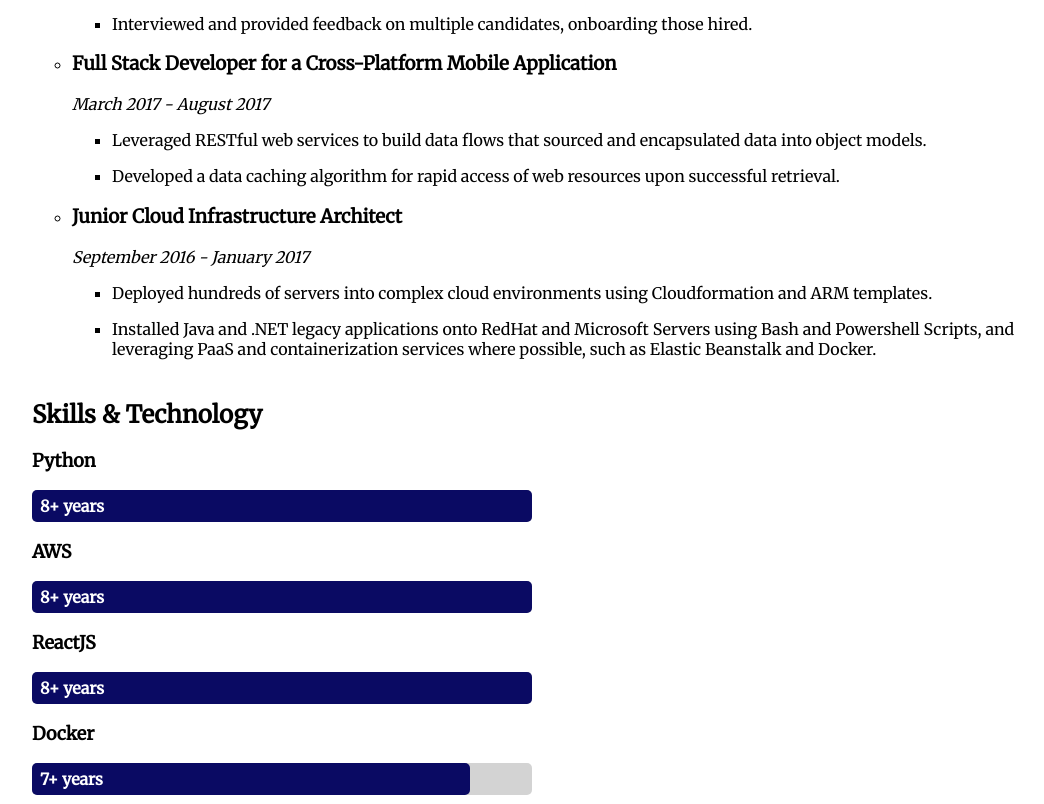
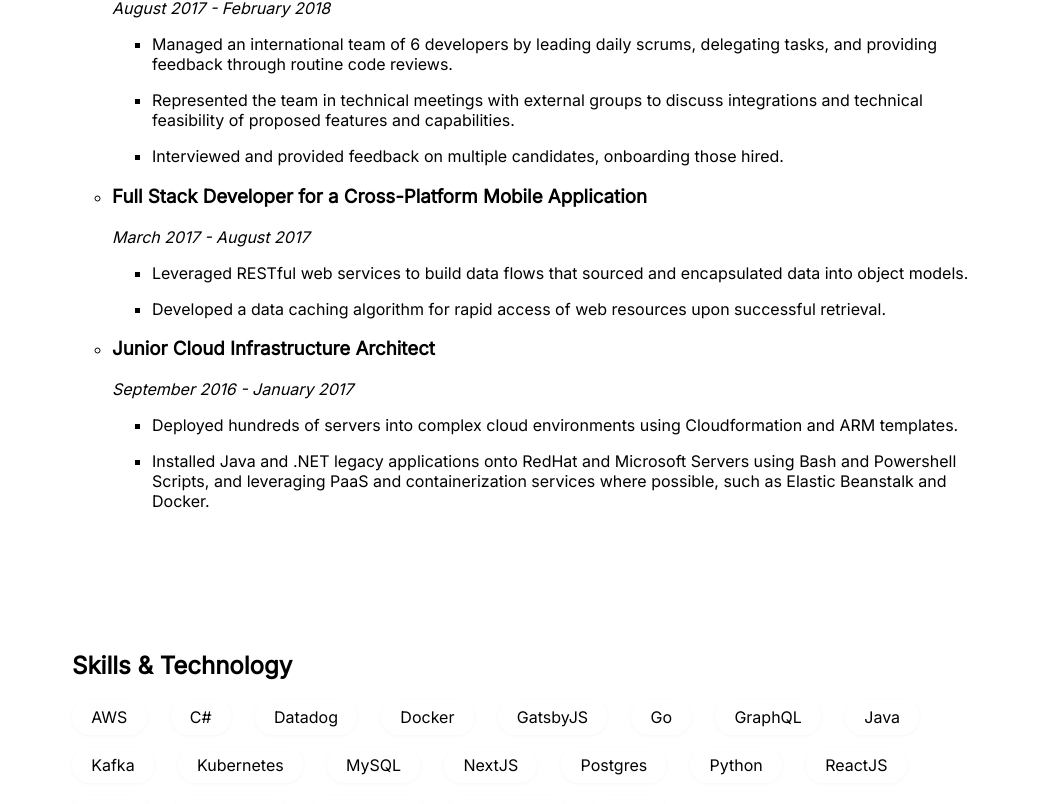
Before and after one commit to aradmargalit/portfolio, a Next.js app: page /resume in a window 1280 px wide. Shown: the part 1979-2783 px from the top of the page, without its empty margins (108-1152 px from the left). Built offline with nearby package versions, Linux system fonts and the light colour scheme.

Commit message:
checkpoint 2

```diff
--- a/package.json
+++ b/package.json
@@ -12,6 +12,7 @@
     "lint:fix": "next lint --fix"
   },
   "dependencies": {
+    "@fontsource/inter": "^5.2.6",
     "@fontsource/merriweather": "^5.2.9",
     "@react-icons/all-files": "^4.1.0",
     "next": "^15.3.3",
@@ -22,8 +23,8 @@
     "@next/eslint-plugin-next": "^15.3.3",
     "@types/node": "^24.0.1",
     "@types/react": "^19.1.8",
+    "@typescript-eslint/eslint-plugin": "^8.34.0",
     "@typescript-eslint/parser": "^8.34.0",
-    "@typescript-eslint/eslint-plugin": "^8.34.0",
     "eslint": "^9.28.0",
     "eslint-config-next": "^15.3.3",
     "eslint-config-prettier": "^10.1.5",
--- a/src/app/layout.tsx
+++ b/src/app/layout.tsx
@@ -1,6 +1,7 @@
 'use client';
 
 import React, { useEffect, useState } from 'react';
+import '@fontsource/inter';
 
 function ThemeToggle() {
   // Use undefined as initial state to avoid SSR mismatch
--- a/src/app/page.scss
+++ b/src/app/page.scss
@@ -30,8 +30,12 @@
 html, body {
   background: var(--color-bg);
   color: var(--color-text);
-  font-family: 'Inter', 'Merriweather', serif;
+  font-family: 'Inter', 'Segoe UI', 'Roboto', 'Helvetica Neue', Arial, sans-serif;
   transition: background 0.2s, color 0.2s;
+}
+
+.landing h1, .landing h3, .landing p, .landing .resume-link, .landing .socials, .landing {
+  font-family: 'Inter', 'Segoe UI', 'Roboto', 'Helvetica Neue', Arial, sans-serif;
 }
 
 a {
@@ -127,7 +131,7 @@ a:hover {
   }
 
   h1 {
-    font-family: 'Merriweather', serif;
+    font-family: 'Inter', 'Segoe UI', 'Roboto', 'Helvetica Neue', Arial, sans-serif;
     font-size: 3rem;
     font-weight: 800;
     margin-bottom: 0.5em;
--- a/src/app/resume/page.scss
+++ b/src/app/resume/page.scss
@@ -2,18 +2,95 @@
 
 .resume {
   @include constants.page-styles;
+  font-family: 'Inter', 'Segoe UI', 'Roboto', 'Helvetica Neue', Arial, sans-serif;
+  color: var(--color-text);
 
   &__header {
     display: flex;
     justify-content: left;
     align-items: center;
+    margin-bottom: 2.5rem;
 
     a {
       margin-right: 2em;
+      color: var(--color-primary);
+      transition: color 0.2s;
+      &:hover {
+        color: var(--color-link-hover);
+      }
+    }
+    h1 {
+      font-size: 2.5rem;
+      font-weight: 800;
+      letter-spacing: -1px;
+      margin: 0;
     }
   }
 
+  &__content {
+    display: flex;
+    flex-direction: column;
+    gap: 2.5rem;
+  }
+
+  .section.card {
+    background: var(--color-card);
+    border-radius: 1.5rem;
+    box-shadow: var(--shadow-card);
+    padding: 2rem 2.5rem;
+    min-width: 320px;
+    margin-top: 0;
+    transition: box-shadow 0.2s;
+    h2 {
+      font-size: 1.5rem;
+      font-weight: 700;
+      margin-bottom: 1.2rem;
+      color: var(--color-primary);
+      font-family: inherit;
+    }
+  }
+
+  .education.section.card {
+    width: auto;
+    max-width: none;
+    min-width: 320px;
+    padding: 2rem 2.5rem;
+    font-size: 1rem;
+    margin-bottom: 0;
+    margin-top: 0;
+  }
+
+  .skills.section.card {
+    padding: 2rem 2.5rem;
+    font-size: 1rem;
+    min-width: 320px;
+    max-width: none;
+    flex: 1 1 320px;
+    background: var(--color-card);
+    color: var(--color-text);
+    box-shadow: var(--shadow-card);
+    border: none;
+  }
+  .skills.section.card h2 {
+    color: var(--color-primary);
+    font-size: 1.5rem;
+    margin-bottom: 1.2rem;
+  }
+  .skills.section.card ul, .skills.section.card li {
+    color: var(--color-text);
+  }
+
   .section {
-    margin-top: 5vh;
+    margin-top: 0;
   }
 }
+
+@media (max-width: 900px) {
+  .resume__content {
+    flex-direction: column;
+    gap: 1.5rem;
+  }
+  .resume .section.card {
+    padding: 1.2rem 1rem;
+  }
+}
--- a/src/app/resume/page.tsx
+++ b/src/app/resume/page.tsx
@@ -1,4 +1,4 @@
-import '@fontsource/merriweather';
+import '@fontsource/inter';
 import './page.scss';
 
 import { IoMdArrowBack } from '@react-icons/all-files/io/IoMdArrowBack';
@@ -19,18 +19,19 @@ function Resume() {
         </Link>
         <h1>Résumé</h1>
       </div>
-
-      <div className="education section">
+      <div className="resume__content">
+        <div className="education section card">
           <h2>Education</h2>
           <EducationView education={education} />
         </div>
-      <div className="companies section">
+        <div className="companies section card">
           <h2>Work Experience</h2>
           <CompanyList companies={companies} />
         </div>
-      <div className="skills section">
+        <div className="skills section card">
           <h2>Skills & Technology</h2>
           <SkillList skills={skills} />
+        </div>
       </div>
     </div>
   );
--- a/src/components/SkillList/SkillList.scss
+++ b/src/components/SkillList/SkillList.scss
@@ -54,3 +54,24 @@
     }
   }
 }
+
+.skill-list__simple {
+  display: flex;
+  flex-wrap: wrap;
+  gap: 0.75rem 1.5rem;
+  list-style: none;
+  padding: 0;
+  margin: 0;
+}
+
+.skill-list__item {
+  background: var(--color-bg-alt);
+  color: var(--color-primary);
+  border-radius: 999px;
+  padding: 0.5em 1.2em;
+  font-size: 1rem;
+  font-weight: 500;
+  box-shadow: 0 1px 4px 0 rgba(0, 0, 0, 0.04);
+  border: 1px solid var(--color-border);
+  transition: background 0.2s, color 0.2s;
+}
--- a/src/components/SkillList/SkillList.tsx
+++ b/src/components/SkillList/SkillList.tsx
@@ -2,7 +2,7 @@
 
 import './SkillList.scss';
 
-import React, { useEffect, useMemo, useState } from 'react';
+import React, { useMemo } from 'react';
 
 import { Skill } from '../../types';
 
@@ -10,49 +10,17 @@ interface SkillListProps {
   skills: Skill[];
 }
 
-interface SkillWithYOE extends Skill {
-  yearsOfExperience: number;
-}
-
-function SkillView({ skillData, max }: { skillData: SkillWithYOE; max: number }) {
-  const { skill, yearsOfExperience } = skillData;
-
-  // In order to get a fancy little animation, each of these starts at 0
-  // and changes to its real value on mount
-  const [width, setWidth] = useState<number>(0);
-  useEffect(() => {
-    setWidth(yearsOfExperience * 100);
-  }, [yearsOfExperience]);
-
-  return (
-    <li>
-      <div className="skill">
-        <p className="skill__title">{skill}</p>
-        <div className="skill__container">
-          <div className="skill__progress" style={{ width: `${width / max}%` }}>
-            <span className="skill__label">{yearsOfExperience}+ years</span>
-          </div>
-        </div>
-      </div>
-    </li>
-  );
-}
-
 function SkillList({ skills }: SkillListProps) {
-  // Sort by the most years of experience
-  const sortedSkillList = useMemo(() => skills.sort((a, b) => a.startYear - b.startYear), [skills]);
-
-  const currentYear = useMemo(() => new Date().getFullYear(), []);
-  const skillsWithYOE: SkillWithYOE[] = sortedSkillList.map((skill) => {
-    return { ...skill, yearsOfExperience: Math.max(currentYear - skill.startYear, 1) };
-  });
-  const max = useMemo(() => Math.max(...skillsWithYOE.map((x) => x.yearsOfExperience)), [skillsWithYOE]);
+  // Just list the skills alphabetically
+  const sortedSkillList = useMemo(() => [...skills].sort((a, b) => a.skill.localeCompare(b.skill)), [skills]);
 
   return (
     <div className="skill-list">
-      <ul>
-        {skillsWithYOE.map((skill) => (
-          <SkillView key={skill.skill} skillData={skill} max={max} />
+      <ul className="skill-list__simple">
+        {sortedSkillList.map((skill) => (
+          <li key={skill.skill} className="skill-list__item">
+            {skill.skill}
+          </li>
         ))}
       </ul>
     </div>
```
Also changed, not shown: 1 other file (tests, documents, lock files or other folders). Lines whose indentation alone changed are shown as unchanged.
